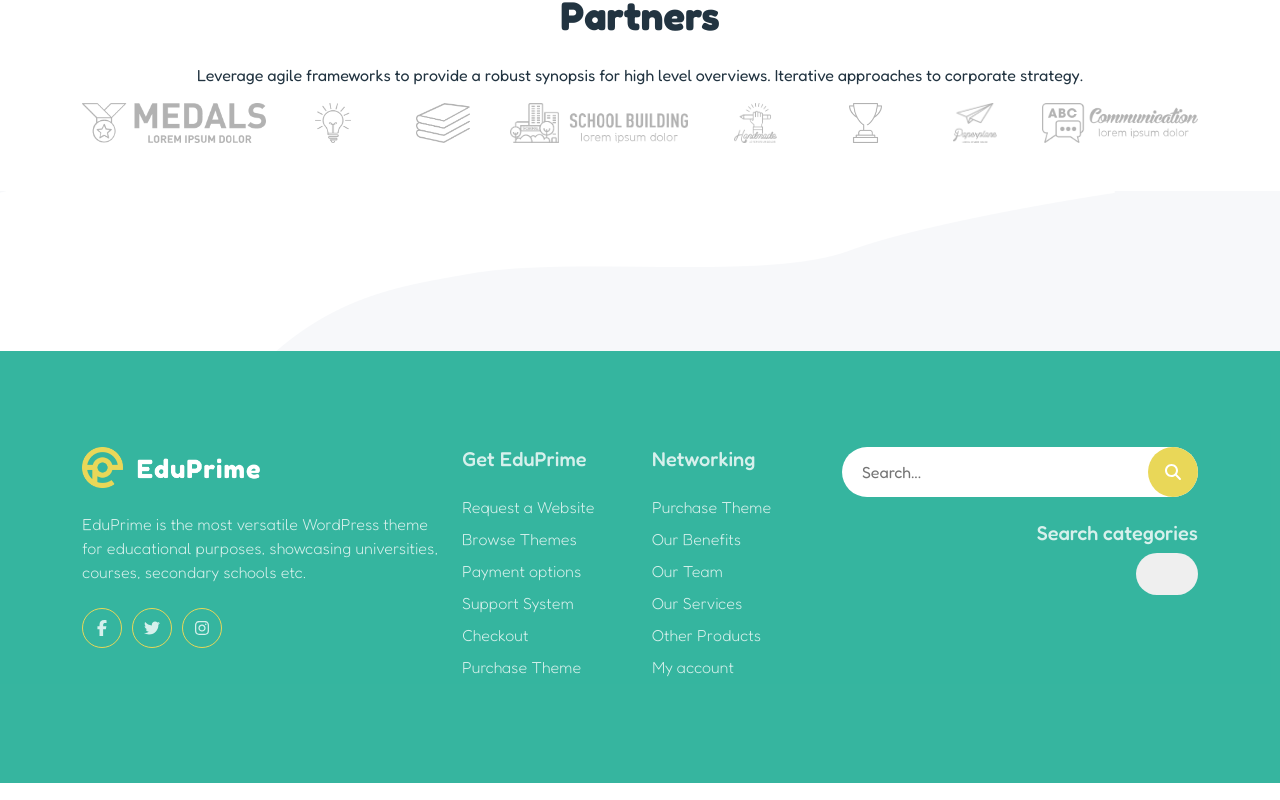
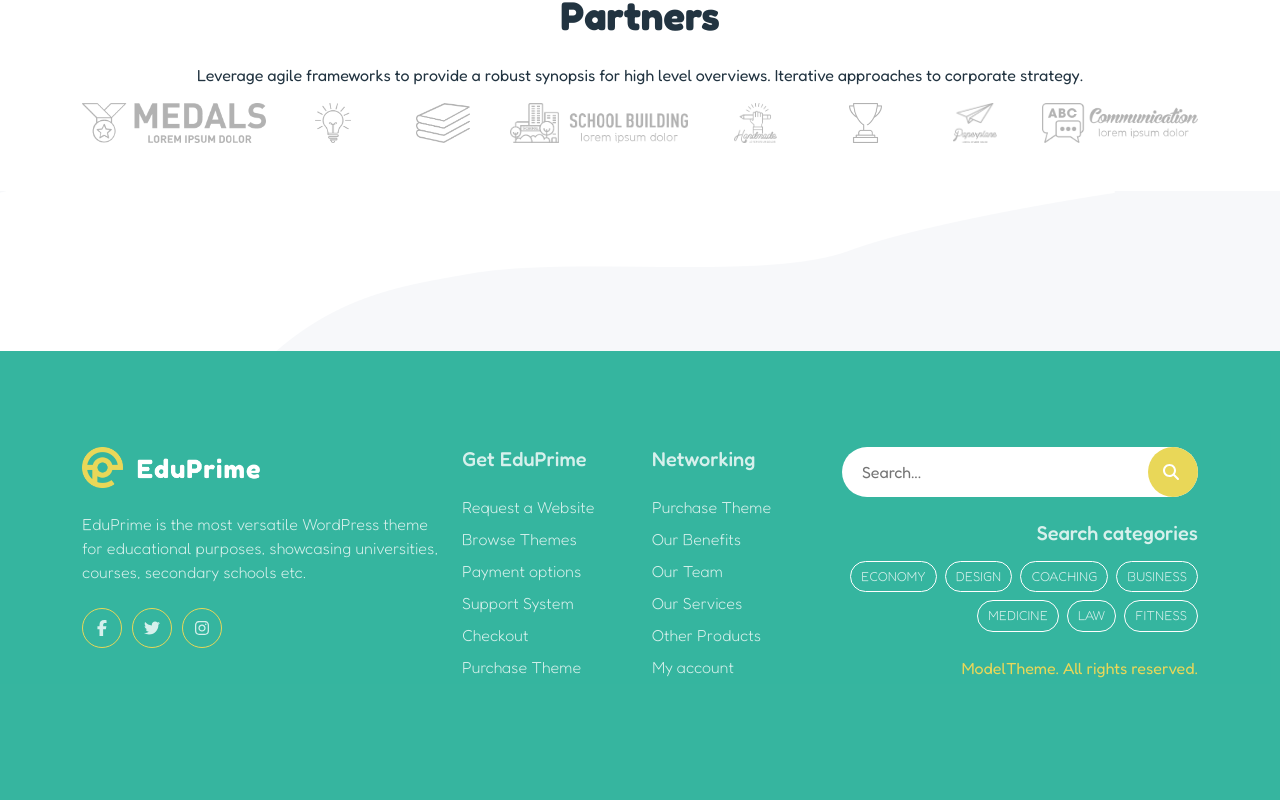
Before and after one commit to DarioGiusino/proj-html-vuejs, a Vue app: page / in a window 1280 px wide. Shown: the part 4905-5705 px from the top of the page. Built offline with nearby package versions, Linux system fonts and the light colour scheme.

Commit message:
finisched categories comp

```diff
--- a/src/components/footer/Categories.vue
+++ b/src/components/footer/Categories.vue
@@ -1,29 +1,58 @@
 <script>
 import BaseInputText from '../generics/BaseInputText.vue';
 import BaseButton from '../generics/BaseButton.vue';
+import { footerButtons } from '../../data'
 export default {
     name: 'Footer Categories',
-    components: { BaseInputText, BaseButton }
+    components: { BaseInputText, BaseButton },
+    data() {
+        return { footerButtons }
+    }
 }
 </script>
 
 <template>
     <!-- input text -->
-    <base-input-text placeholder="Search..."><font-awesome-icon class="me-1 prova"
+    <base-input-text placeholder="Search..."><font-awesome-icon class="me-1 footer-input-icon"
             icon="fa-solid fa-magnifying-glass" /></base-input-text>
 
     <!-- search categories -->
     <section class="my-4 text-end">
-        <h5>Search categories</h5>
-        <base-button></base-button>
+        <h5 class="mb-3">Search categories</h5>
+        <base-button v-for="button in footerButtons" :key="button.label" :button-label="button.label"
+            class="footer-btn"></base-button>
+        <p class="mb-0 mt-3">ModelTheme. All rights reserved.</p>
+    </section>
 
-    </section>
 
 </template>
 
 <style scoped lang="scss">
-.prova {
+@use '../../assets/scss/partials/variables.scss' as *;
+
+.footer-btn .footer-input-icon {
     position: relative;
     left: 2px;
 }
+
+.footer-btn {
+    color: $text-white-2;
+    background-color: transparent;
+    border-color: $border-white-1;
+    font-weight: 300;
+    font-size: 13px;
+    padding: 5px 10px;
+    margin-left: 0.5rem;
+    margin-bottom: 0.5rem;
+
+    &:hover {
+        background-color: $bg-white-2;
+        color: $text-red;
+        border-color: $border-grey;
+    }
+}
+
+p {
+    color: $text-yellow;
+}
 </style>
```
